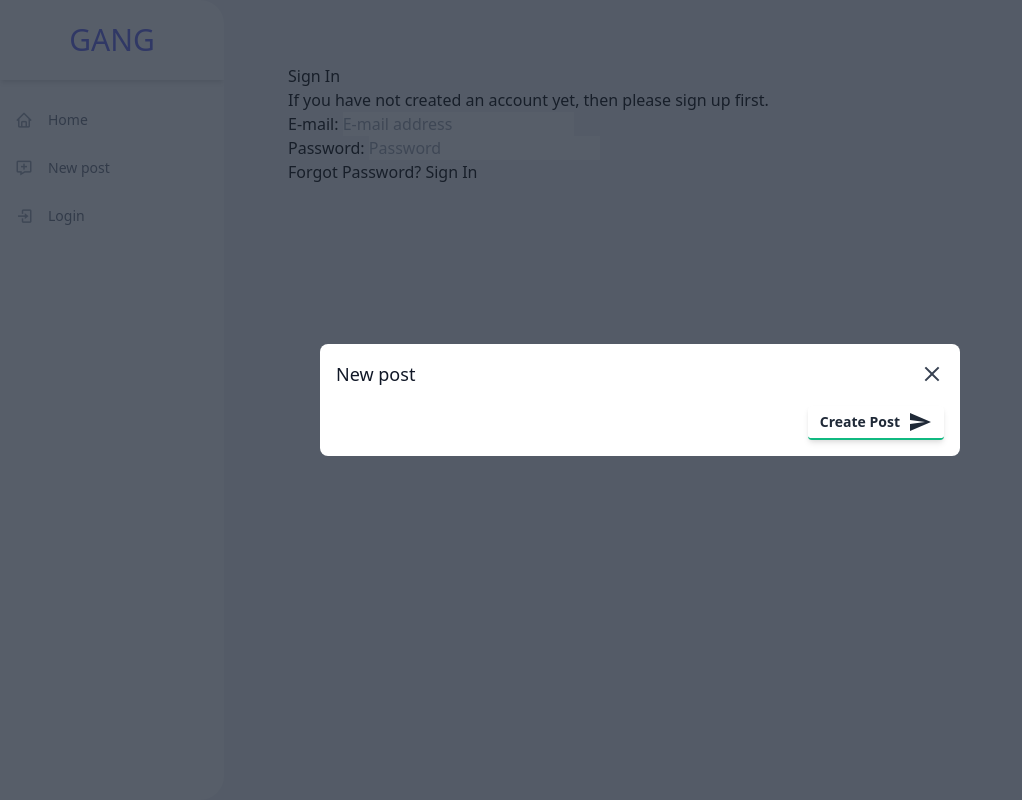
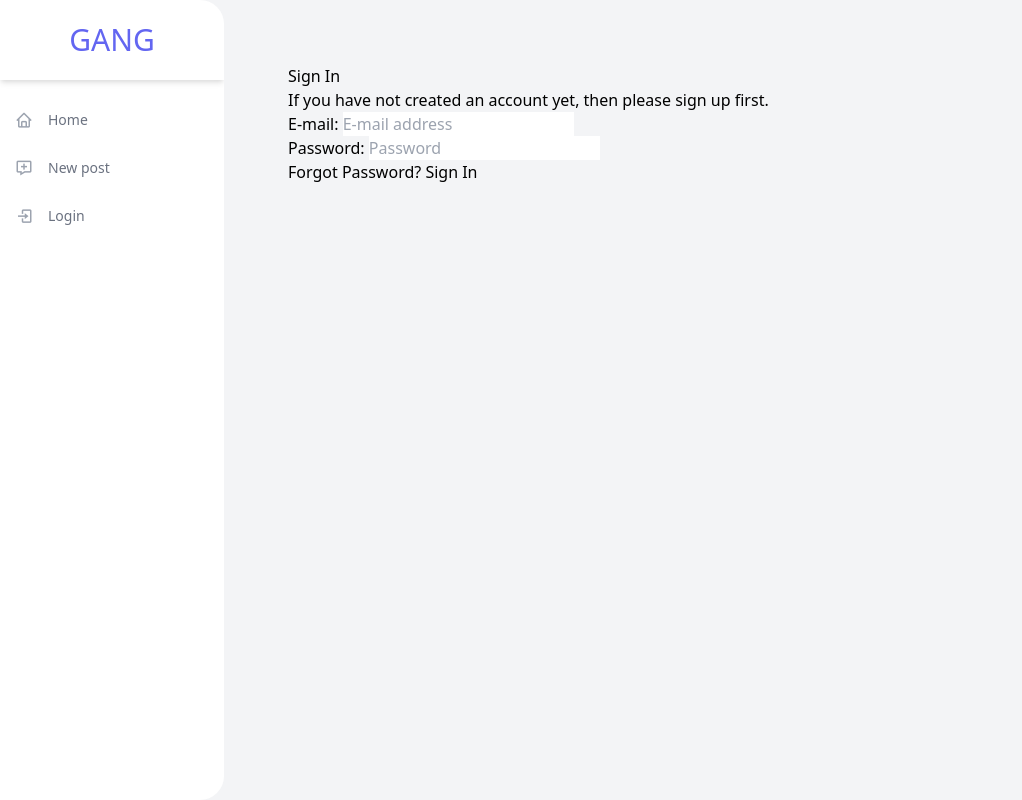
Before and after one commit to code-surya/djangoproject, a Django app: a page that uses gang/templates/base.html in a window 1280 px wide. Shown: the whole page, without its empty margins (0-1022 px from the left). Run offline with Django 4.2, Linux system fonts and the light colour scheme.

Commit message:
Adding a Tail Wind css model #2

```diff
--- a/gang/templates/base.html
+++ b/gang/templates/base.html
@@ -60,7 +60,7 @@
 
 
   {% if request.user.is_anonymous %}
-      <div class="flex items-center justify-center fixed left-0 bottom-0 w-full h-full bg-gray-800 bg-opacity-75">
+      <div class="flex items-center justify-center fixed left-0 bottom-0 w-full h-full bg-gray-800 bg-opacity-75 hidden js-model">
         <div class="bg-white rounded-lg w-1/2">
           <div class="flex flex-col items-start p-4">
             <div class="flex items-center w-full">
@@ -70,15 +70,15 @@
             </svg>
             </div>
             <hr>
-            <div class="">{# to do#}</div>
+            <div class="">{# TODO add ajax form#}</div>
             <hr>
             <div class="ml-auto">
-              <button class="bg-white text-gray-800 font-bold rounded border-b-2 border-green-500 hover:border-green-600 hover:bg-green-500 hover:text-white shadow-md py-1 px-3 inline-flex items-center text-sm mt-4" type="submit">
+              <button class="bg-white text-gray-800 font-bold rounded border-b-2 border-green-500 hover:border-green-600 hover:bg-green-500 hover:text-white shadow-md py-1 px-3 inline-flex items-center text-sm mt-4 js-submit" type="button">
                 <span class="mr-2">Create Post</span>
                 <svg xmlns="http://www.w3.org/2000/svg" width="24" height="24" viewBox="0 0 24 24">
                   <path fill="currentcolor" d="M2.01 21L23 12 2.01 3 2 10l15 2-15 2z"></path>
                 </svg>
-            </button>
+              </button>
             </div>
           </div>
         </div>
```
